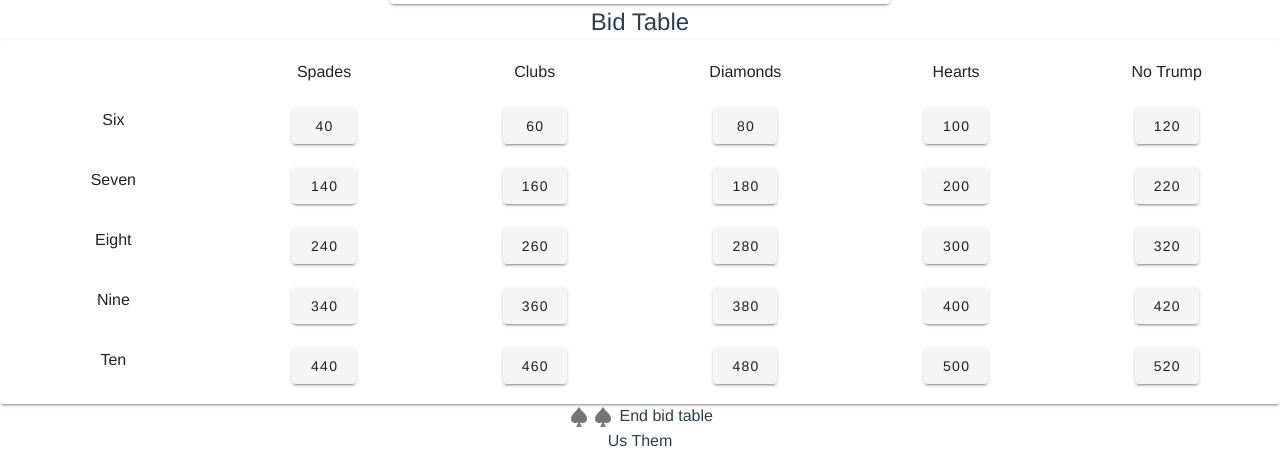
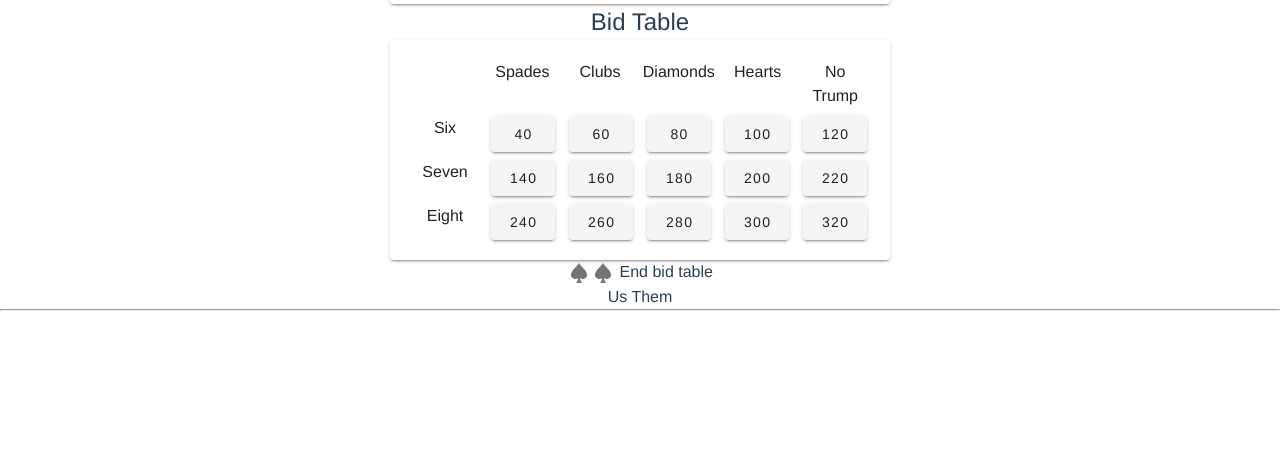
Before and after one commit to ryanjagar/score-keeper, a Vue app: page / in a window 1280 px wide. Shown: the part 404-855 px from the top of the page. Built offline with nearby package versions, Linux system fonts and the light colour scheme.

Commit message:
Reduce repetition in bid table generation

```diff
--- a/src/components/FiveHundred.vue
+++ b/src/components/FiveHundred.vue
@@ -6,7 +6,6 @@
     class="mx-auto"
     max-width="500"
     >
-
 
     <v-toolbar
       color=""
@@ -47,7 +46,10 @@
     </v-container>
   </v-card>
   <h2>Bid Table</h2>
-    <v-card class="bid-table pa-5">
+    <v-card
+      class="bid-table pa-5 mx-auto"
+      max-width="500"
+    >
     <v-overlay
           :absolute="absolute"
           :value="overlay"
@@ -79,7 +81,7 @@
           </v-btn>
         </v-overlay>
 
-   <v-row>
+   <v-row dense>
    <v-col>
    </v-col>
         <v-col>
@@ -98,98 +100,22 @@
           No Trump
         </v-col>
     </v-row>
-    <v-row>
+    <v-row
+      v-for="(bids, index) in bidSheet" :key="bids.index"
+      dense
+    >
       <v-col>
-        <v-row>
-          <v-col>
-            Six
+        {{index}}
       </v-col>
        <v-col
-            v-for="bid in bidSheet.Six"
+          v-for="bid in bids"
           :key="bid.index">
-              <v-btn>
+            <v-btn @click= "makeABid(bid)">
               {{bid.points}}
             </v-btn>
        </v-col>
     </v-row>
 
-        <v-row>
-          <v-col>
-            Seven
-          </v-col>
-          <v-col
-            v-for="bid in bidSheet.Seven"
-            :key="bid.index">
-              <v-btn
-              @click= "makeABid(bid)">
-                {{bid.points}}
-              </v-btn>
-          </v-col>
-        </v-row>
-        <v-row>
-          <v-col>
-            Eight
-          </v-col>
-            <v-col>
-            <v-btn>240 </v-btn>
-          </v-col>
-          <v-col>
-            <v-btn>260</v-btn>
-          </v-col>
-          <v-col>
-             <v-btn> 280 </v-btn>
-            </v-col>
-            <v-col>
-              <v-btn> 300 </v-btn>
-            </v-col>
-            <v-col>
-              <v-btn> 320 </v-btn>
-            </v-col>
-          </v-row>
-          <v-row>
-           <v-col>
-            Nine
-            </v-col>
-            <v-col>
-            <v-btn>340 </v-btn>
-          </v-col>
-          <v-col>
-            <v-btn>360</v-btn>
-          </v-col>
-          <v-col>
-             <v-btn> 380 </v-btn>
-            </v-col>
-            <v-col>
-              <v-btn> 400 </v-btn>
-            </v-col>
-            <v-col>
-              <v-btn> 420 </v-btn>
-            </v-col>
-          </v-row>
-          <v-row>
-          <v-col>
-            Ten
-            </v-col>
-            <v-col>
-            <v-btn>440 </v-btn>
-          </v-col>
-          <v-col>
-            <v-btn>460</v-btn>
-          </v-col>
-          <v-col>
-             <v-btn> 480 </v-btn>
-            </v-col>
-            <v-col>
-              <v-btn> 500 </v-btn>
-            </v-col>
-            <v-col>
-              <v-btn> 520 </v-btn>
-            </v-col>
-          </v-row>
-
-      </v-col>
-
-    </v-row>
     </v-card>
 
     <v-icon> {{bidSheet.Six.spades.icon}} </v-icon>
@@ -227,11 +153,18 @@ export default {
           "notrump":{"points": 120, "shortCode": "6NT", "icon": "mdi-cards" }
         },
         "Seven": {
-          "spades": {"points": 140, "shortCode": "6S", "icon": "mdi-cards-spade" },
-          "clubs": {"points": 160, "shortCode": "6C", "icon": "mdi-cards-club" },
-          "diamonds": {"points": 180, "shortCode": "6D", "icon": "mdi-cards-diamond" },
-          "hearts": {"points": 200, "shortCode": "6H", "icon": "mdi-cards-heart" },
-          "notrump":{"points": 220, "shortCode": "6NT", "icon": "mdi-cards" }
+          "spades": {"points": 140, "shortCode": "7S", "icon": "mdi-cards-spade" },
+          "clubs": {"points": 160, "shortCode": "7C", "icon": "mdi-cards-club" },
+          "diamonds": {"points": 180, "shortCode": "7D", "icon": "mdi-cards-diamond" },
+          "hearts": {"points": 200, "shortCode": "7H", "icon": "mdi-cards-heart" },
+          "notrump":{"points": 220, "shortCode": "7NT", "icon": "mdi-cards" }
+        },
+        "Eight": {
+          "spades": {"points": 240, "shortCode": "8S", "icon": "mdi-cards-spade" },
+          "clubs": {"points": 260, "shortCode": "8C", "icon": "mdi-cards-club" },
+          "diamonds": {"points": 280, "shortCode": "8D", "icon": "mdi-cards-diamond" },
+          "hearts": {"points": 300, "shortCode": "8H", "icon": "mdi-cards-heart" },
+          "notrump":{"points": 320, "shortCode": "8NT", "icon": "mdi-cards" }
         }
       },
       game: {"currentBid":{}, "history": []}
```
Lines whose indentation alone changed are shown as unchanged.
